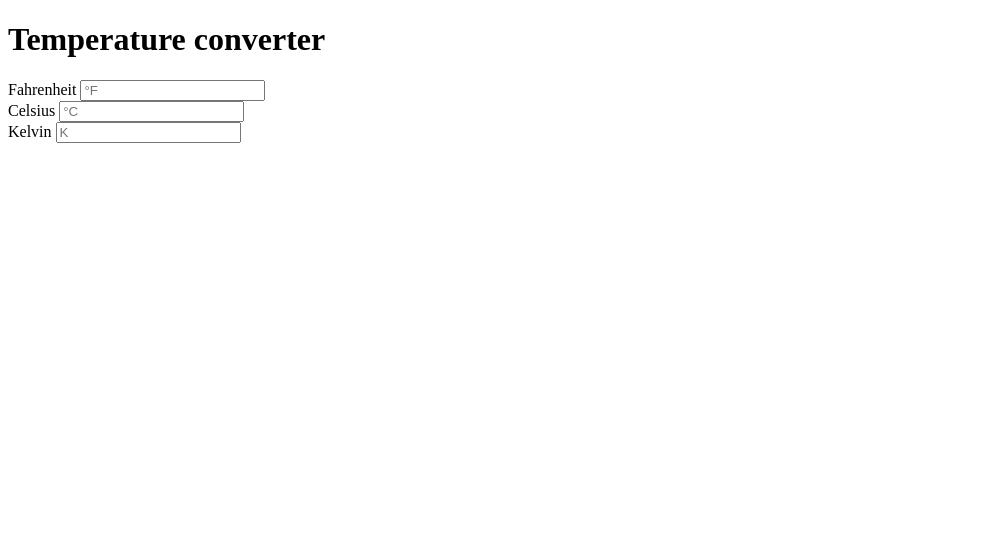
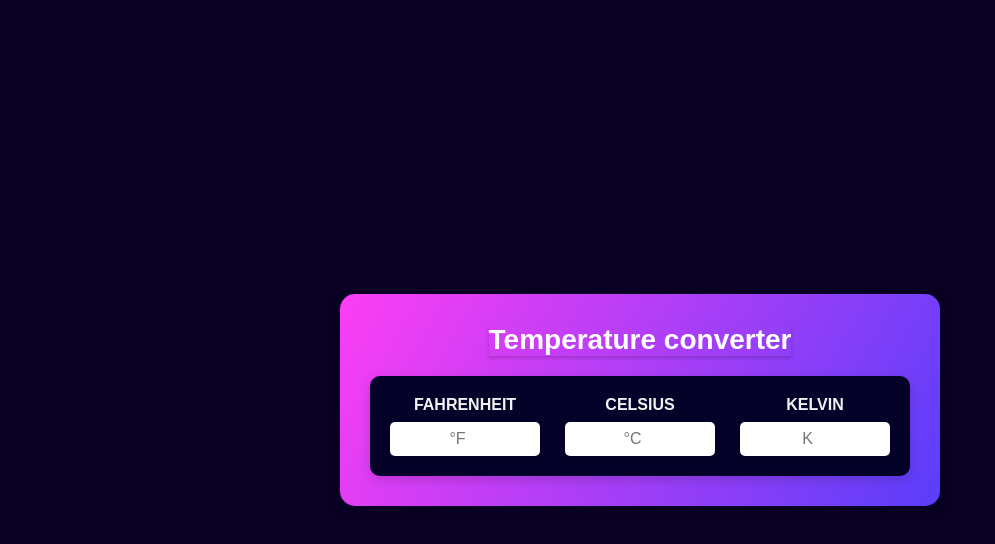
Before and after one commit to pradeep-viswanathan/Temperature-converter, a plain HTML site: page index.html in a window 1280 px wide. Shown: the whole page, without its empty margins (0-995 px from the left). Drawn offline with Linux system fonts and the light colour scheme; the site is published under a folder, as on GitHub Pages, so addresses that start at the root find nothing.

Commit message:
Update index.html

```diff
--- a/index.html
+++ b/index.html
@@ -4,8 +4,8 @@
     <meta charset="UTF-8"/>
     <meta name="viewport" content="width=device-width,initial-scale=1.0"/>
     <title>Dynamic Temperature Converter</title>
-    <link rel="stylesheet" href="/styles.css"/>
-    <link rel="icon" href="/temperature-sensor.png"/>
+    <link rel="stylesheet" href="styles.css" />
+    <link rel="icon" href="temperature-sensor.png"/>
 </head>
 <body>
     <div class="container">
```
